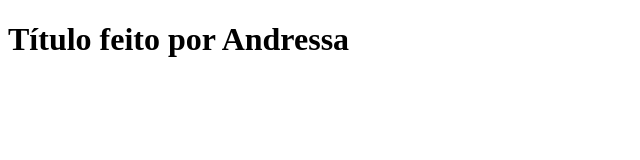
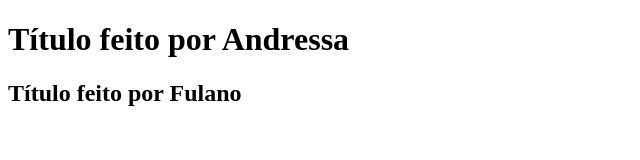
Before and after one commit to andressaurorex/AULA-GIT-ESSENCIAL, a plain HTML site: page index.html in a window 1280 px wide. Shown: the whole page, without its empty margins (0-640 px from the left). Drawn offline with Linux system fonts and the light colour scheme.

Commit message:
Criado título 2 por Fulano

```diff
--- a/index.html
+++ b/index.html
@@ -8,6 +8,7 @@
 <body>
 
     <h1>Título feito por Andressa</h1>
+    <h2>Título feito por Fulano</h2>
 
 </body>
 </html>
```
